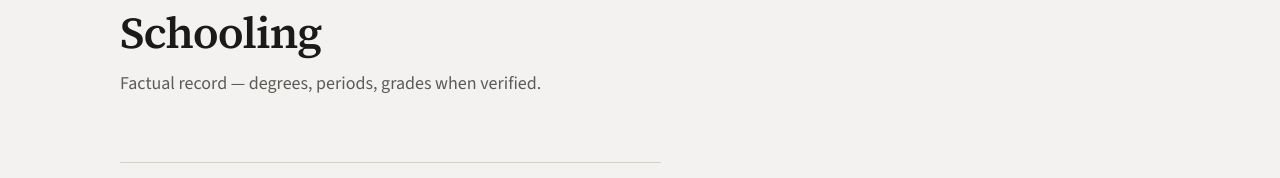
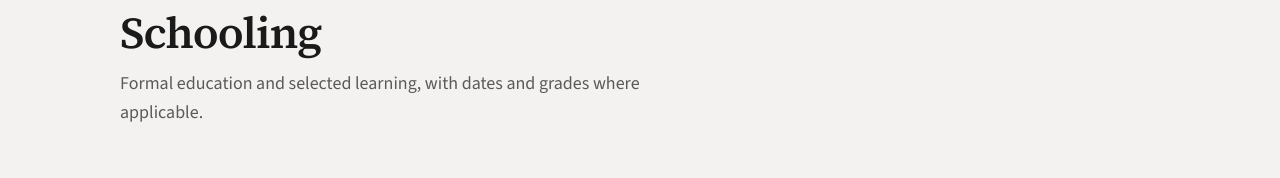
Before and after one commit to ayushrai-hub/ayush-work, a React (Vite) app: page /education in a window 1280 px wide. Shown: the part 176-354 px from the top of the page. Built offline with nearby package versions, Linux system fonts and the light colour scheme; no server answers.

Commit message:
Clarify education page headings

```diff
--- a/src/pages/EducationPage.tsx
+++ b/src/pages/EducationPage.tsx
@@ -7,14 +7,14 @@ export default function EducationPage() {
     <>
       <PageSEO
         title="Education"
-        description="Degrees and coursework — factual list."
+        description="Education and learning — factual list."
         path="/education"
       />
       <div className="site-shell page-section">
         <PageHeader
           label="Education"
           title="Schooling"
-          dek="Factual record — degrees, periods, grades when verified."
+          dek="Formal education and selected learning, with dates and grades where applicable."
         />
         <ul className="max-w-measure space-y-10">
           {education.map((ed) => (
```
